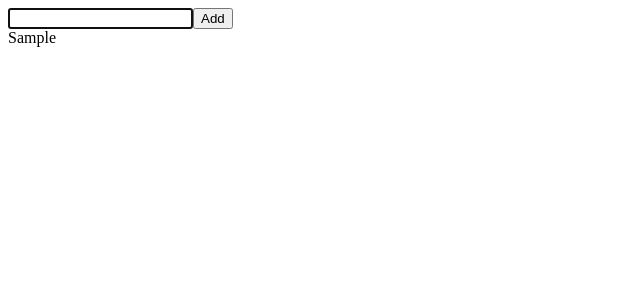
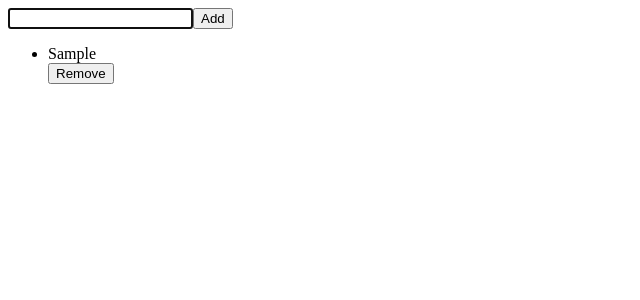
Before and after one commit to dungmidside/todo-list, a React (Create React App) app: page / in a window 1280 px wide. Both pictures are taken after typing "Sample" into the empty fields and a click on the button "Add". Shown: the top 300 px of the page, without its empty margins (0-640 px from the left). Built offline with nearby package versions, Linux system fonts and the light colour scheme.

Commit message:
Finish add + remove

```diff
--- a/src/modules/todo/actions/index.js
+++ b/src/modules/todo/actions/index.js
@@ -5,3 +5,11 @@ export function add(value) {
     value: value
   };
 }
+
+export const REMOVE = "REMOVE";
+export function remove(index) {
+  return {
+    type: REMOVE,
+    index: index
+  }
+}
--- a/src/modules/todo/components/Todo.js
+++ b/src/modules/todo/components/Todo.js
@@ -14,10 +14,13 @@ class TodoList extends React.Component {
     this.input.focus();
   }
 
+  removeTodo(index) {
+    this.props.remove(index)
+  }
+
   render() {
     let input;
     const todoList = this.props.todoList;
-    // console.log(todoList);
     return (
       <div>
         <div>
@@ -35,14 +38,16 @@ class TodoList extends React.Component {
 
         <div>
           <div>
-            {todoList.map((todo, index) => {
-              return (
-                <div key={index}>
-                  {todo.value}
-                </div>
-              );
-            }
-            )}
+            <ul>
+              {todoList.map((todo, index) => {
+                return (
+                  <div key={index}>
+                    <li>{todo.value}</li>
+                    <button onClick={() => this.removeTodo(index)}>Remove</button>
+                  </div>
+                );
+              })}
+            </ul>
           </div>
         </div>
       </div>
@@ -55,5 +60,7 @@ export default connect(
     todoList: state.todo.todoList
   }),
   dispatch => ({
-    add: value => dispatch(todoAction.add(value))
-  }))(TodoList);
+    add: value => dispatch(todoAction.add(value)),
+    remove: index => dispatch(todoAction.remove(index))
+  }))
+  (TodoList);
--- a/src/modules/todo/reducers/Todo.js
+++ b/src/modules/todo/reducers/Todo.js
@@ -1,4 +1,4 @@
-import { ADD } from '../actions';
+import { ADD, REMOVE } from '../actions';
 
 const initialState = {
   todoList: []
@@ -15,6 +15,11 @@ export default function todo(state = initialState, action) {
         ...state,
         todoList: [...state.todoList, todoNew]
       };
+    case REMOVE:
+      return {
+        ...state,
+        todoList: state.todoList.filter((todo, index) => index !== action.index)
+      }
     default:
       return state;
   }
```
Also changed, not shown: public/data.json.txt (added).
